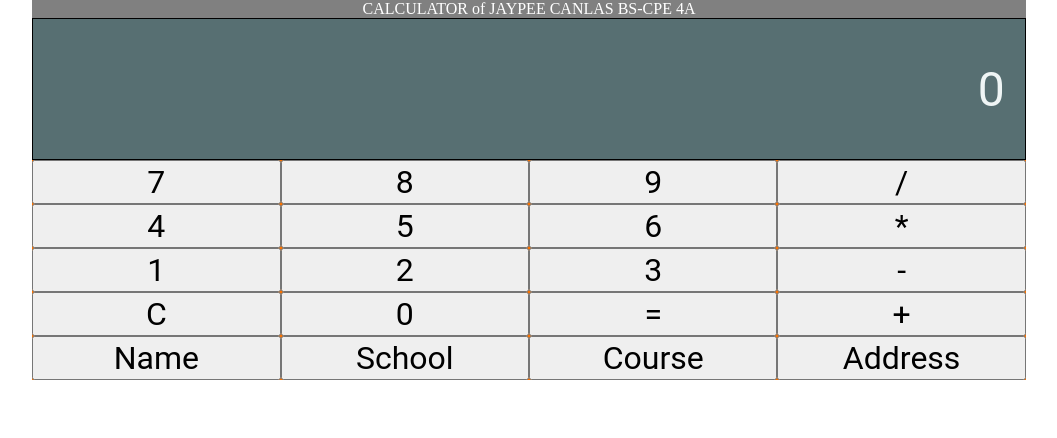
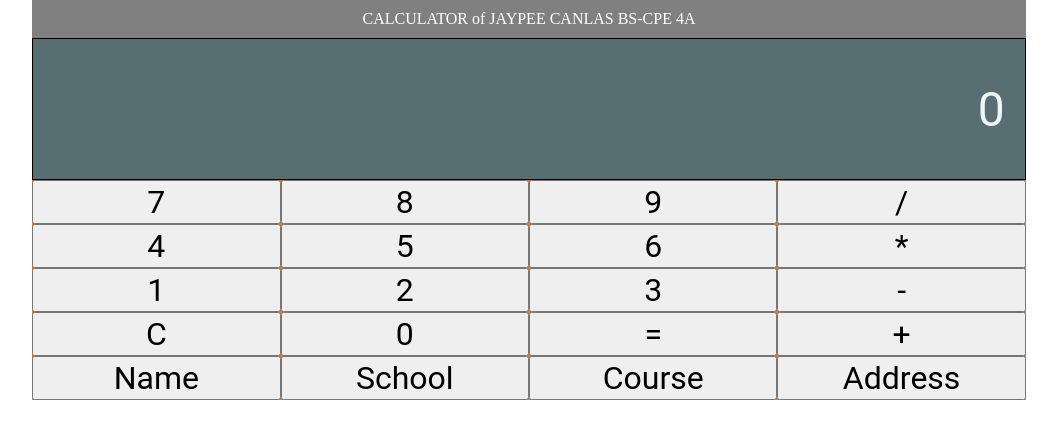
Before and after one commit to jpcnlss/my-app, a React (Create React App) app: page / in a window 1280 px wide. Shown: the top 438 px of the page, without its empty margins (111-1168 px from the left). Built offline with nearby package versions, Linux system fonts and the light colour scheme.

Commit message:
Update App.css

```diff
--- a/src/App.css
+++ b/src/App.css
@@ -48,7 +48,7 @@ body {
 }
 
 .calculatorName {
-  font-size: 64;
+  padding: 10px;
   color: WHITE;
   background: GRAY;
   text-align: center;
```
